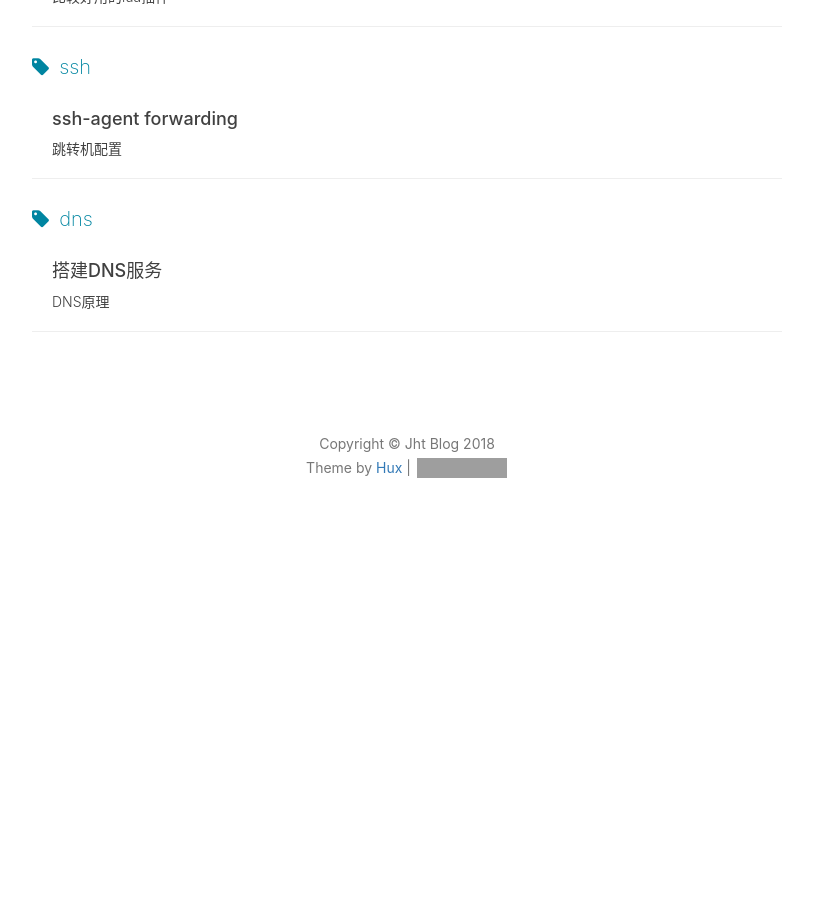
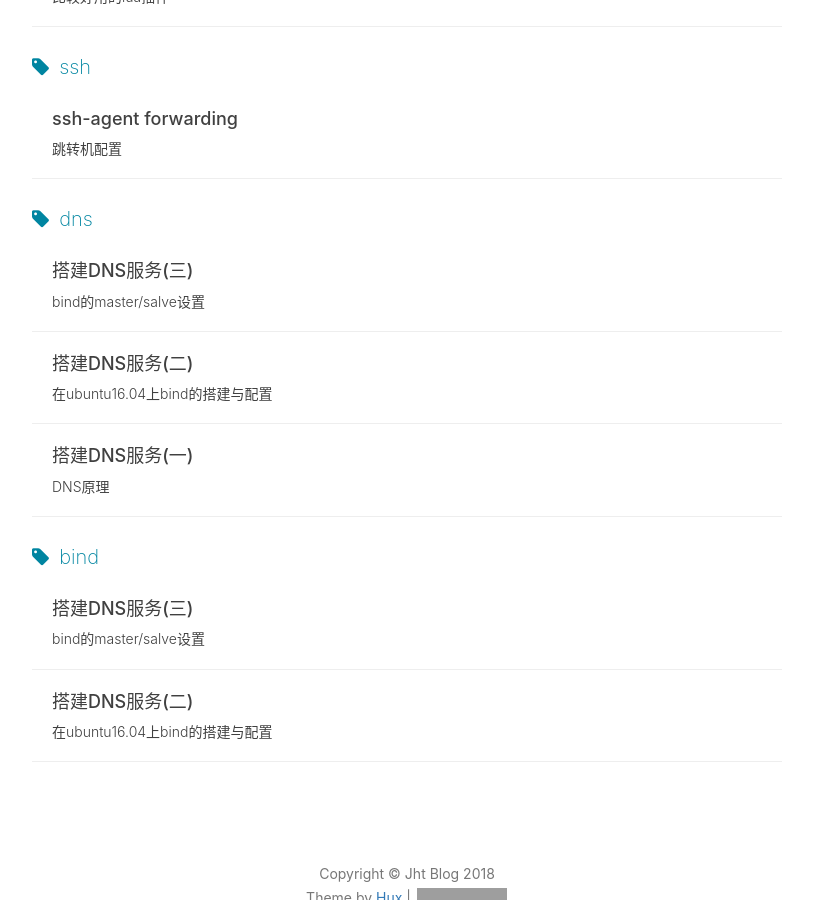
Before and after one commit to jianghaitao1221/jianghaitao1221.github.com, a Jekyll site: the page built from tags.html, in a window 1280 px wide and 900 px high, scrolled down 13951 px. Shown: the whole window, without its empty margins (233-1046 px from the left). Built offline with Jekyll 4.4.1, drawn with Linux system fonts in a browser that asks for light colours; nearby versions of some CDN libraries; comment, search, counter and statistics services are not loaded; before the commit the page ends 14523 px from its top, so only the background shows below that; some of the changed lines change nothing that is shown; grey boxes are pictures that could not be loaded.

Commit message:
new post

````diff
--- a/_posts/2018-7-14-dns.md
+++ b/_posts/2018-7-14-dns.md
@@ -1,7 +1,7 @@
 ---
 
 layout:     post
-title:      "搭建DNS服务"
+title:      "搭建DNS服务(一)"
 subtitle:   "DNS原理"
 date:       2018-7-14 09:00:00
 author:     "Jht"
--- /dev/null
+++ b/_posts/2018-7-15-bind-install-and-conf.md
@@ -0,0 +1,292 @@
+---
+
+layout:     post
+title:      "搭建DNS服务(二)"
+subtitle:   "在ubuntu16.04上bind的搭建与配置"
+date:       2018-7-15 09:00:00
+author:     "Jht"
+header-img: "img/bind-bg.png"
+catalog: true
+tags:
+    - dns
+    - bind
+---
+
+# bind
+
+1984年，加州大学伯克利分校的几个学生做的，名字叫做Berkeley Internet Name Domain（BIND）。
+
+## 安装
+
+```bash
+sudo apt-get install bind9
+```
+
+## 配置
+
+配置文件目录`/etc/bind/`
+
+主要配置文件`/etc/bind/named.conf`
+
+```bash
+/etc/bind/named.conf.options #存放bind的启动参数
+/etc/bind/named.conf.local   #一些注解
+/etc/bind/named.conf.default-zones #默认的zone配置
+```
+
+### acl-访问控制区域
+
+定义一个访问控制列表
+
+bind内置了4个acl分别是:
+- any 对应所有的,也就是0.0.0.0/0.
+- none 对应为空.
+- localhost 对应本地机器.
+- localnets 对应本地网络.
+
+```bsah
+acl aa {
+            172.16.0.0/16;
+            10.10.10.10;
+};
+```
+
+### options-服务器全局选项
+
+```bash
+options
+{
+        directory "/var/bind/cache"; #默认的路径，没写绝对路径，都是从这个路径开始
+        dump-file  "data/cache_dump.db"; #数据库路径，rndc dumpdb命令用到，等于/var/bind/cache/data/cache_dump.db
+        statistics-file "data/named_stats.txt"; #服务器统计信息文件的路径，rndc stats使用
+        memstatistics-file "data/named_mem_stats.txt"; #每次访问的使用的内存信息
+        listen-on port 53 {127.0.0.1;192.168.1.12;} #ip4的监听的地址是在花括号里配置的，需要外网地址就再加一个
+        listen-on-v6 port 53 {::1;} #ip6的，同ip4，可以关掉
+        allow-query { any; }; #允许访问
+        recursion yes; #递归
+
+};
+```
+
+###  logging-日志配置
+
+#日志处理方式配置，bind9有很强大的日志处理能力，可以满足不同用户的要求，具体要参考相关资料
+
+
+```bash
+logging
+{
+        channel my_log {  #定义的my_log通道
+                file "data/named.run"  versions 5 size 50m; #日志文件 ，5个版本，大小50m
+                #[versions number|unlimited] [size sizespec]; |syslog optional_facility;|null;|stderr;
+                #versions指定允许同时存在多少个版本的日志文件，比如指定3个版本（version 3），就会保存logfile.log、logfile.log0、logfile.log1 和logfile.log2，然后建立一个新的log_file.log进行写入，unlimited表示无限制写入（默认值）
+                #size指定文件大小的上限，如果只指定了size而没有指定versions，当文件达到指定的上限时，BIND将停止写入该日志文件。
+                severity dynamic; #日志级别，从高到低 critical,error,warning,notice,info,debug [ level ],dynamic
+                print-category   yes; #写入日志类别
+                print-severity   yes; #写入日志级别
+                print-time no;  #不写入日志级别                                                        ④
+        };
+        category queries { #category用于指定需要记录的内容。
+                my_log;
+        };
+        category xfer-out { null; }; #丢弃
+};
+```
+
+category用于指定需要记录的内容。
+
+- client：处理客户端请求。
+- config：配置文件分析和处理。
+- database：同BIND内部数据库相关的消息，用来存储区数据和缓存记录。
+- default：匹配所有未明确指定通道的类别。
+- dnssec：处理DNSSEC签名的响应。
+- general：包括所有未明确分类的BIND消息。
+- lame-servers：发现错误授权。
+- network：网络操作。
+- notify：区更新通知消息。
+- queries：查询日志。
+- resolver：名字解析，包括对来自解析器的递归查询信息。
+- security：批准/非批准的请求。
+- update：动态更新事件。
+- xfer-in：从远程名字服务器到本地名字服务器的区传送。
+- xfer-out：从本地名字服务器到远程名字服务器的区传送。
+
+### view-视图
+
+view语句定义了视图功能。视图是BIND 9提供的强大的新功能，允许DNS服务器根据客户端的不同有区别地回答DNS查询，每个视图定义了一个被特定客户端子集见到的DNS名称空间。
+
+**注意**：
+- 一旦启用了view，所有的zone都只能定义在view中
+- 仅在允许递归请求的客户端所在view中定义根区域
+- 客户端请求到达时，是自上而下检查每个view所服务的客户端列表
+
+```bash
+
+view "aa" {
+	match-clients { 1.1.0.0/16; 2.2.2.2/28; }; # 允许访问，可以填写多个，可以使acl的值
+	recursion yes; # 运行递归查询
+	zone "example.com" {
+		type master;
+		file "example-internal.db";
+	};
+  include "/etc/named.rfc1912.zones";
+};
+```
+
+
+### key and controls
+
+controls定义rndc命令使用的控制通道，若省略，则只允许经过rndc.key认证的127.0.0.1的rndc控制
+
+key语句定义了用于某个特定服务器身份验证的有名字的加密密钥。
+
+```bash
+key my_key #key-id
+{
+        algorithm hmac-md5; #加密算法，TSIG有多种加密算法，但是bind只实现了hmac-md5一种
+        secret "vfmD0+avahgW0wa8FQ54EQ=="
+};
+
+controls {
+        inet 127.0.0.1 port 953 #监听的ip和端口
+                allow { 127.0.0.1; } keys { "my_key"; }; #允许访问的列表和使用的key
+};
+```
+
+## rndc-远程控制
+
+通过这个工具可以在本地或者远程了解当前服务器的运行状况，也可以对服务器进行关闭、重载、刷新缓存、增加删除zone等操作。
+可以进行不停服操作。
+
+### 第一步：生成rndc.conf文件
+
+```bash
+rndc-confgen -r/dev/urandom >rndc.conf
+#文件如下
+cat rndc.conf
+
+###############################################
+# Start of rndc.conf
+key "rndc-key" {
+  algorithm hmac-md5;
+  secret "Vca5wa2GHCzaU7ju+ajC1Q==";
+};
+
+options {
+  default-key "rndc-key";
+  default-server 127.0.0.1;
+  default-port 953;
+};
+# End of rndc.conf
+
+# Use with the following in named.conf, adjusting the allow list as needed:
+# key "rndc-key" {
+#   algorithm hmac-md5;
+#   secret "Vca5wa2GHCzaU7ju+ajC1Q==";
+# };
+#
+# controls {
+#   inet 127.0.0.1 port 953
+#   allow { 127.0.0.1; } keys { "rndc-key"; };
+# };
+# End of named.conf
+###############################################
+
+#可以配置多个server
+
+server aa {
+       key "rndc-key";
+      addresses   { localhost port 5353; };
+};
+
+```
+### 第二步：将文件End of rndc.conf，后面的加入到named.conf
+
+详见 [key and controls](#key and controls)
+
+移掉rndc.key
+
+重启bind
+
+### 第三步：配置客户端
+
+将rndc.conf发送到客户端
+
+```bash
+sudo apt install bind9util
+# 文件位置/etc/bind/rndc.conf
+```
+
+### 常用命令
+
+```bash
+rndc [-b source-address] [-c config-file] [-k key-file] [-s server] [-p port] [-q] [-r] [-V] [-y key_id] {command}
+```
+
+**常用命令：**
+- status 显示bind服务器的工作状态
+- reload 重新加载配置文件和区域文件
+- reload zone_name 重新加载指定区域
+- reconfig 重读配置文件并加载新增的区域
+- querylog 关闭或开启查询日志
+- freeze 暂停更新所有动态zone
+
+剩下的command
+
+```bash
+man rndc
+```
+
+### chroot模式
+
+bind-chroot是bind的一个功能,使bind在chroot的模式下运行。bind运行时的根目录,并不是系统的根目录,只是自定义的一个子目录.这样做提高了安全性。因为在chroot的模式下,bind可以访问的范围仅限于这个子目录的范围里。无法进入到系统的其他目录中。
+
+#### 配置
+
+```bash
+#创建目录
+mkdir -p /chroot/bind #chroot的跟目录
+cd /chroot/bind
+mkdir -p dev etc/bind run/named usr/lib var/cache/bind
+
+#复制bind的配置文件和运行文件
+cp -R /etc/bind /chroot/bind/etc/
+cp -R /var/cache/bind /chroot/bind/var/cache/
+
+#更改权限
+chown bind:bind /chroot/bind/etc/bind/named*
+chown bind:bind /chroot/bind/etc/bind/pri*
+chown bind:bind /chroot/bind/run/named
+chown bind:bind /chroot/bind/var/cache/bind
+chown -R bind:bind /chroot/bind/etc/bind
+
+#设置运行需要的环境依赖
+mknod /chroot/bind/dev/null c 1 3
+mknod /chroot/bind/dev/random c 1 8
+chmod 666 /chroot/bind/dev/{null,random}
+cp /etc/localtime /chroot/bind/etc/
+mount --bind /usr/lib /chroot/bind/usr/li
+
+#设置apparmor
+vi /etc/apparmor.d/usr.sbin.named
+/chroot/bind//** rw,
+sudo service apparmor reload
+
+#修改启动参数，两种方式
+#设置/lib/systemd/system/bind9.service
+ExecStart=/usr/sbin/named -u bind -4 -t /chroot/bind -c /etc/bind/named.conf
+#设置/etc/default/bind9
+OPTIONS="-u bind -4 -t /chroot/bind -c /etc/bind/named.conf"
+
+sudo service bind9 reload
+
+```
+
+
+## 相关资料
+
+[bind](https://www.isc.org/downloads/bind/)
+
+**BIND9解压目录下的arm管理员手册**
+
+[rndc.conf](http://manpages.ubuntu.com/manpages/xenial/man5/rndc.conf.5.html)
--- /dev/null
+++ b/_posts/2018-7-16-bind-master-salve.md
@@ -0,0 +1,267 @@
+---
+
+layout:     post
+title:      "搭建DNS服务(三)"
+subtitle:   "bind的master/salve设置"
+date:       2018-7-16 09:00:00
+author:     "Jht"
+header-img: "img/bind-bg.png"
+catalog: true
+tags:
+    - dns
+    - bind
+---
+
+# master/slave
+
+配置方式：
+
+- 方法一:传统的zone file
+- 方法二:web前端GloboDNS
+
+## zone file
+
+- master 的 zone 中有一条NS记录指向slave
+- slave只需要定义区域,从master获取file
+- bind程序的版本应该保持一致
+- master，slave时间需一致
+
+### 配置
+
+#### master
+
+```bash
+
+zone "example.com" IN {
+        type master;
+        file "zones/example.com.db"; #zone的相关数据
+};
+
+zone "4.111.11.in-addr.arpa" IN {
+        type master;
+        allow-transfer { 11.111.4.200; } #允许slave的ip
+        file "zones/named.11.111.4";
+};
+# allow-transfer也可以全局定义
+options {
+        allow-transfer { 11.111.4.200; } ;
+};
+```
+
+#### slave
+
+```bash
+zone "example.com" IN {
+        type slave;
+        masters { 11.111.4.100; }
+        file "zones/example.com.db";
+};
+
+zone "4.168.192.in-addr.arpa" IN {
+        type slave;
+        masters { 11.111.4.100; };
+        file "zones/named.11.111.4";
+};
+# 可以使用TSIG
+zone "4.168.192.in-addr.arpa" IN {
+        type slave;
+        masters { 11.111.4.100 key hunk-tech-key; };
+        file "zones/named.11.111.4";
+};
+#或给master配置key，key是怎么来的看下一节
+server 11.111.4.100 { keys hunk-tech-key; };
+```
+
+#### dnssec-keygen生成key
+
+ ```bsah
+ #使用命令生成
+ dnssec-keygen [-a algorithm] [-b keysize] [-n nametype] [-3] [-A date/offset] [-C] [-c class] [-D date/offset] [-D sync date/offset] [-E engine] [-f flag] [-G] [-g generator] [-h] [-I date/offset]
+                     [-i interval] [-K directory] [-k] [-L ttl] [-P date/offset] [-P sync date/offset] [-p protocol] [-q] [-R date/offset] [-r randomdev] [-S key] [-s strength] [-t type] [-V] [-v level]
+                     [-z] {name}
+ ```
+
+ `master和slave需配置dnssec-key，配置方法同rndc-key一样`
+
+ ## GloboDNS
+
+ GloboDNS的原理就是把zone的数据记录到mysql，在数据库中配置好以后，导出成bind的zone file文件，通过rsync同步到对应的master和slave上，通过rndc进行reload
+ 也就是说你的所有配置都要通过web的前段进行配置。
+
+ ### 安装
+
+**一定要先阅读：**[GloboDNS setup](https://github.com/globocom/GloboDNS/blob/master/doc/setup.md)
+
+有可能会有更新。注意本文写的时间。我的环境是ununtu 16.04
+
+#### 1.单独机器
+
+不能和master或slave在一起，应单独起一台机器
+
+#### 2.用户
+
+master，slave，GloboDNS使用同一用户，
+`这只是举例子用globodns用户，你可以自定义，如果自定义的话，以下的globodns需换成your user`
+
+```bash
+#在三台机器上，运行id globodns，结果要一样，要权限一致
+
+id globodns
+#结果如下
+uid=12386(globodns) gid=12386(globodns) groups=25(named),12386(globodns)
+    $ id named
+    uid=25(named) gid=25(named) groups=25(named)
+    $groups globodns named
+    globodns : globodns named
+    named : named
+```
+
+#### 3.chroot模式
+
+ bind需要运行在chroot模式下
+
+#### 4.SSH keypair
+
+rsync需要使用SSH keypair
+
+#### 5.sudo
+
+```bash
+globodns  ALL=(ALL) NOPASSWD: /usr/sbin/named-checkconf
+```
+
+#### 6.安装依赖
+
+ ```bash
+#安装依赖
+sudo apt-get install gcc ruby-dev libxslt-dev libxml2-dev zlib1g-dev ruby libffi-dev libmysqlclient-dev mysql-server mysql-client ruby-bundler
+gem install bundler
+sudo apt install bind9utils
+#下载源码
+git config --global user.email "you@example.com"
+git config --global user.name "Your Name"
+git clone https://github.com/jianghaitao1221/GloboDNS.git --depth=1 #必须是git工程，代码里用到了最后的时间
+cd globodns
+# Gemfile.lock   修改 rake 12.3.0 为 rake 12.3.1 这一步因为版本问题，没问题的可以不修改
+$ bundle install --deployment --without=test,development
+ ```
+
+#### 7.rsync
+
+##### 7.1 启用rsync
+
+ubuntu 16.04默认已安装rsync，rsync服务默认不是启动的，我们要修改下面的文件。
+
+```bash
+sudo vi /etc/default/rsync
+#修改 false改true
+RSYNC_ENABLE=true
+sudo cp /usr/share/doc/rsync/examples/rsyncd.conf /etc
+
+sudo service rsync start
+```
+
+##### 7.2 rsync
+
+```bash
+#/etc/ssh/ssh_config or ~/.ssh/config
+
+sudo vi /etc/ssh/ssh_config
+#添加
+Host your ip #192.168.1.* or *
+   StrictHostKeyChecking no
+   UserKnownHostsFile=/dev/null
+
+```
+
+#### 8.配置数据库
+
+ ```bash
+vi config/database.yml
+development:
+  adapter:  mysql2
+  database: globodns
+  host: localhost
+  username: your username
+  password: your password
+  。。。。。。
+ ```
+
+
+#### 9.配置数master&slave
+
+ ```bash
+vi config/globodns.yml
+
+development: &devconf
+    appname: 'globodns'
+    bind:
+      master:
+        # ipaddr_external: '1.2.3.4' # if use a special ip for master for any slave (optional)
+        user:            'globodns'
+        host:            'your host' #在/etc/hosts 中配置
+        ipaddr:          'your up'
+        port:            53
+        rndc_port:       953
+        chroot_dir:      '/chroot/bind'
+        zones_dir:       '/etc/bind'
+        named_conf_file: '/etc/bind/named.conf'  # must be inside zones_dir
+        named_conf_link: '/etc/named.conf'  # can be anywhere
+        export_chroot_dir:    <%= Rails.root.join('tmp', 'named', 'chroot_master') %>
+      slaves:
+        - user:            'globodns'
+          host:            'your host' #在/etc/hosts 中配置，不填就没有slave
+          ipaddr:          'your up'
+          port:             53
+          rndc_port:        953
+          chroot_dir:       '/chroot/bind'
+          zones_dir:        '/etc/bind'
+          named_conf_file:  '/etc/bind/named.conf'  # must be inside zones_dir
+          named_conf_link:  '/etc/named.conf'  # can be anywhere
+          export_chroot_dir: <%= Rails.root.join('tmp', 'named', 'chroot_slave1') %>
+          # masters_external_ip: true # if slave use a different ip for communicate to master, this setting should be set to true
+
+
+    bind_user:                   'globodns'
+    bind_group:                  'globodns'
+    additional_dns_servers: ['8.8.8.8', '8.8.4.4'] # additional dns servers ips to check if record is responding correctly
+
+
+    bind_error_log:         '/var/bind/chroot_master/var/log/globodns.error.log'
+
+    rndc_config_file:       '/etc/bind/rndc.conf' #rndc配置文件的位置
+    rndc_key_name:          'rndc-key' #rndc key的名字
+
+ ```
+
+#### 10.master&slave配置rndc
+
+文件位置见上一节指定
+
+参见[配置rndc]()
+
+#### 11.初始化数据库
+
+```bsah
+#会创建一个管理员用户: admin@example.com/password
+rake db:setup
+rake db:migrate
+rake globodns:chroot:create
+```
+
+#### 12.导入master和slave的配置
+
+```bsah
+ruby script/importer --remote
+```
+
+#### 13.启动
+
+```bsah
+bundle exec unicorn_rails
+```
+
+
+ # 相关资料
+
+ [GloboDNS](https://github.com/globocom/GloboDNS)
````
